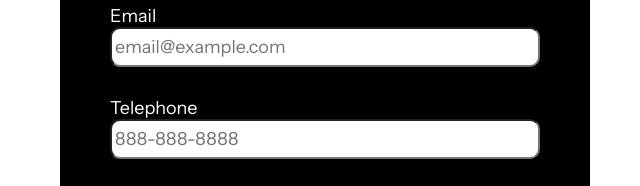
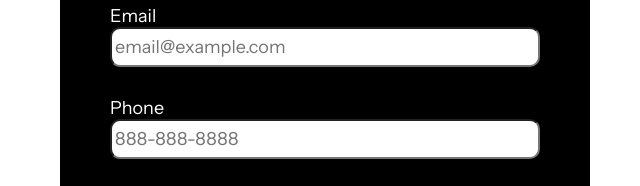
Before and after one commit to OdCool27/COREAccounting, a plain HTML site: page contact.html in a window 1280 px wide. Shown: the part 721-907 px from the top of the page, 140-780 px from the left. Drawn offline with Linux system fonts and the light colour scheme; a script that the page names is missing; a web font is replaced by a local one.

Commit message:
Updated Form

```diff
--- a/contact.html
+++ b/contact.html
@@ -62,7 +62,7 @@
             <label for ="customer_email">Email</label>
             <input type="email" id="customer_email" name="customer_email" placeholder="email@example.com" required>
 
-            <label for ="customer_phone">Telephone</label>
+            <label for ="customer_phone">Phone</label>
             <input type="tel" id="customer_phone" name="customer_phone" placeholder="888-888-8888" required>
 
             <label for="customer_message">Message</label>
```
